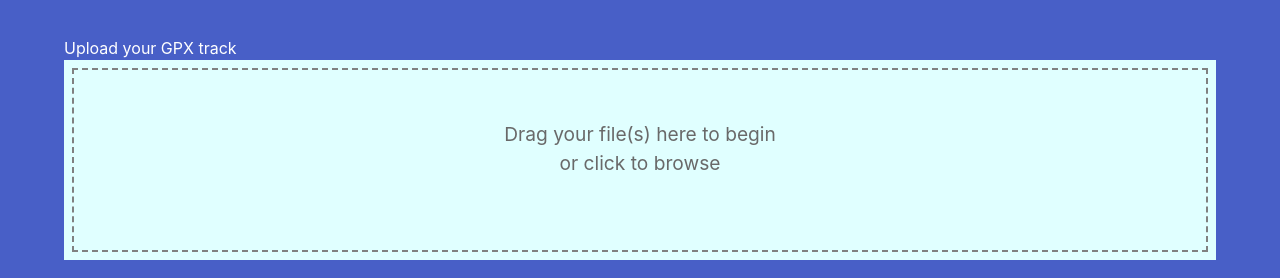
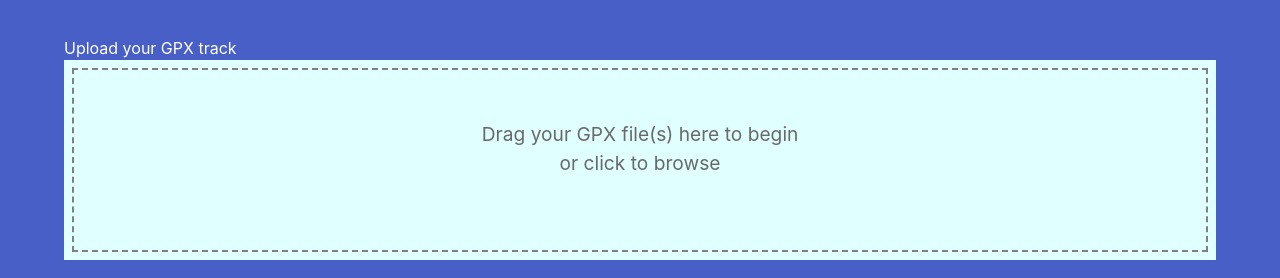
Before and after one commit to m0g/gpxtools, a Vue app: page / in a window 1280 px wide. Shown: the part 278-556 px from the top of the page. Built offline with nearby package versions, Linux system fonts and the light colour scheme; what highcharts-vue would draw is missing.

Commit message:
Added domain

```diff
--- a/src/components/Uploader.vue
+++ b/src/components/Uploader.vue
@@ -13,7 +13,7 @@
             accept="application/gpx+xml"
             class="input-file">
             <p v-if="isInitial">
-              Drag your file(s) here to begin<br> or click to browse
+              Drag your GPX file(s) here to begin<br> or click to browse
             </p>
             <p v-if="isSaving">
               Uploading {{ fileCount }} files...
```
Also changed, not shown: 1 other file (tests, documents, lock files or other folders).
